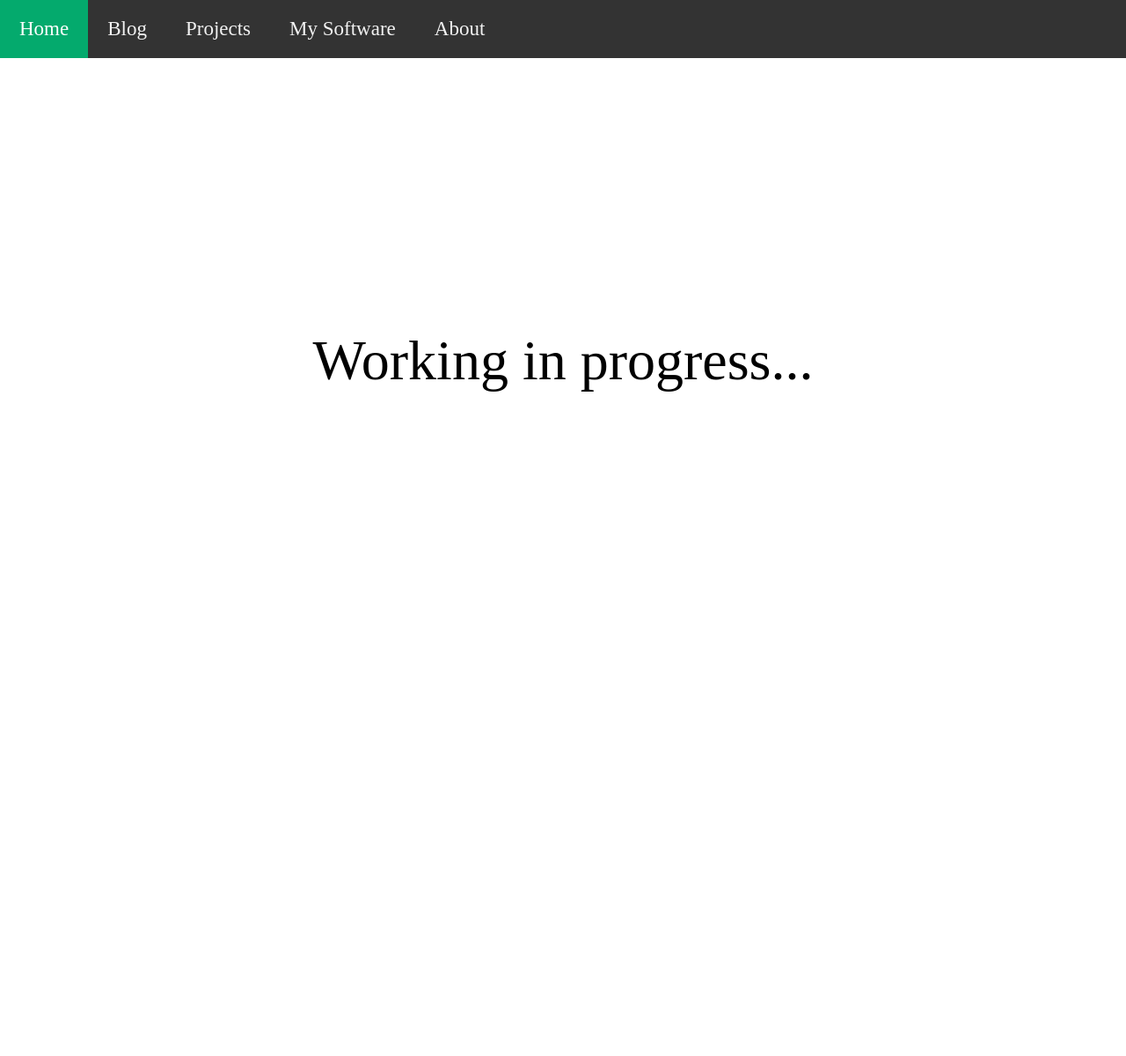
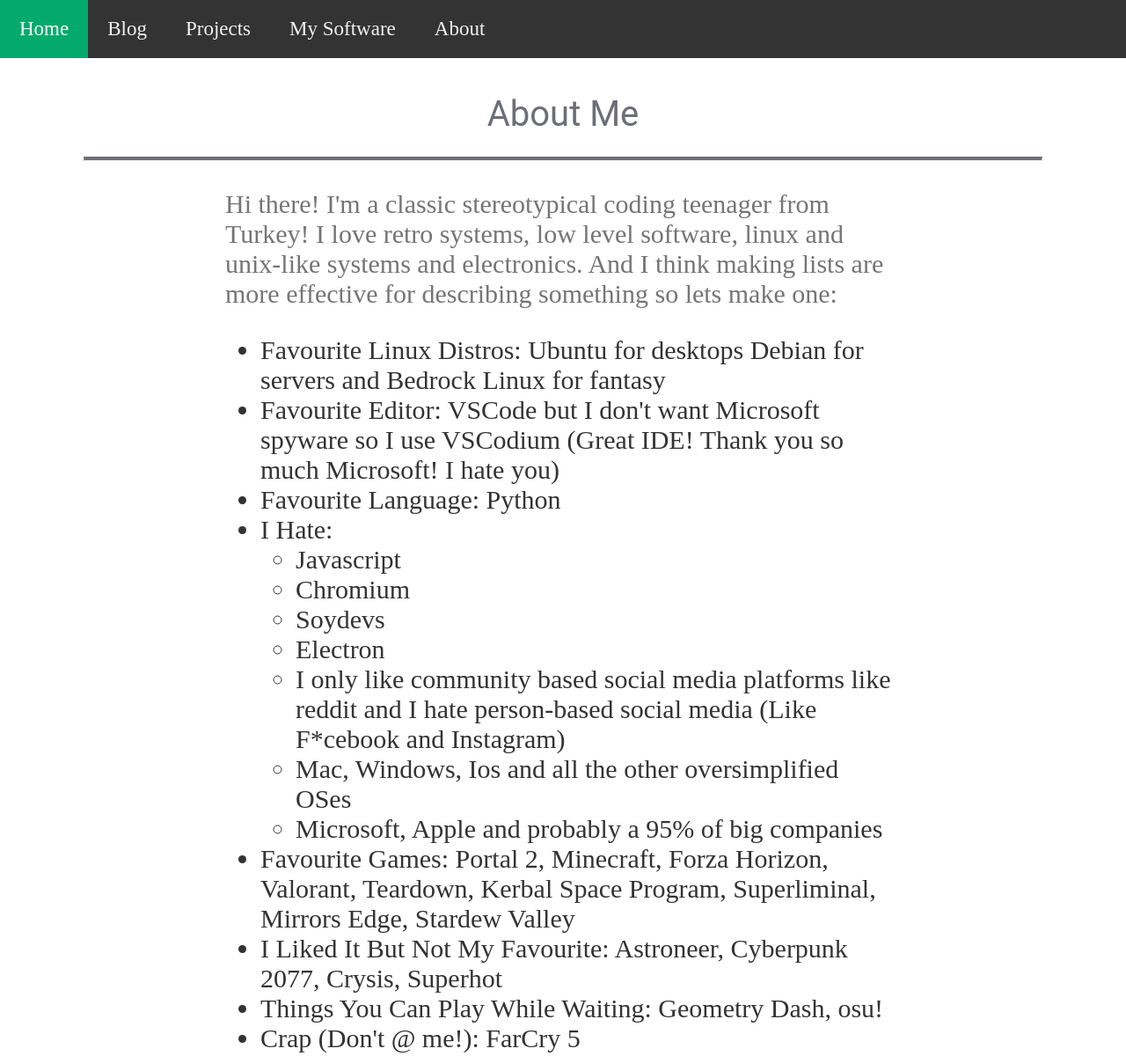
Before and after one commit to Aesistril/personal-website, a plain HTML site: page html/other/about.html in a window 1280 px wide. Shown: the whole page at 88% size. Before the commit the page ends 800 px from the top, so only its background shows below. Drawn offline with Linux system fonts and the light colour scheme; a web font is replaced by a local one.

Commit message:
made about page

```diff
--- a/css/about.css
+++ b/css/about.css
@@ -0,0 +1,68 @@
+@font-face {
+    font-family: "roboto";
+    src: url("../font/roboto/Roboto-Medium.ttf");
+}
+
+@font-face {
+    font-family: "robotoLight";
+    src: url("../font/roboto/Roboto-Light.ttf");
+}
+
+
+@font-face {
+    font-family: "vietnam";
+    src: url("../font/vietnamPro/BeVietnamPro-Medium.ttf");
+}
+
+.aboutMe {
+    font-family: 'robotoLight';
+    font-size: 30px;
+    color: #757575;
+    margin-top: -2.5%;
+    margin-left: 20%;
+    margin-right: 20%;
+}
+
+.aboutList {
+    margin-left: 20%;
+    margin-right: 20%;
+}
+
+.aboutList li{
+    color: #333333;
+    font-family: 'robotoLight';
+    font-size: 30px;
+}
+
+.centerTitle {
+    font-family: 'roboto';
+    font-size: 40px;
+    color: #6c6f77;
+    text-align: center;
+}
+
+.titleSeperator {
+    width: 85vw;
+    border-top: 4px solid #6c6f77;
+    margin-top: -15px;
+    margin-bottom: 5%;
+}
+
+.aboutMeMB {
+    font-family: 'robotoLight';
+    font-size: 25px;
+    color: #757575;
+    margin-left: 5%;
+    margin-right: 5%;
+}
+
+.aboutListMB {
+    margin-left: 5%;
+    margin-right: 5%;
+}
+
+.aboutListMB li{
+    color: #333333;
+    font-family: 'robotoLight';
+    font-size: 25px;
+}
--- a/html/other/about.html
+++ b/html/other/about.html
@@ -7,9 +7,10 @@
   <meta name="viewport" content="width=device-width, initial-scale=1" />
   <title>Yigit's Personal Website</title>
   <script src="/js/sidebar.js"></script>
-  <link rel="stylesheet" href="/css/navbar.css"/>
-  <link rel="stylesheet" href="/css/global.css"/>
-  <link rel="stylesheet" href="/css/sidebar.css"/>
+  <link rel="stylesheet" href="/css/navbar.css" />
+  <link rel="stylesheet" href="/css/global.css" />
+  <link rel="stylesheet" href="/css/about.css" />
+  <link rel="stylesheet" href="/css/sidebar.css" />
 </head>
 
 <body style="background-color: white">
@@ -28,8 +29,67 @@
     <a href="/html/other/softwareindex.html" class="">My Software</a>
     <a href="/html/other/about.html" class="">About</a>
   </div>
-  <span onclick="openNav()" class="mobile sidebarButton"><img src="/img/index/menubutton.png" alt="menu button layer2" class="menubutton"></span>
-  <p style="color: black; text-align: center; padding: 19% 0; font-size: 400%;">Working in progress...</p>
+  <span onclick="openNav()" class="mobile sidebarButton"><img src="/img/index/menubutton.png" alt="menu button layer2"
+      class="menubutton"></span>
+  <a href=""></a>
+  <p class="centerTitle">About Me</p>
+  <hr class='titleSeperator'>
+  <p class="aboutMe desktop">Hi there! I'm a classic stereotypical coding teenager from Turkey! I love retro systems,
+    low level
+    software, linux
+    and
+    unix-like systems and electronics. And I think making lists are more effective for describing something so lets make
+    one:</p>
+  <ul class="aboutList desktop">
+    <li>Favourite Linux Distros: Ubuntu for desktops Debian for servers and Bedrock Linux for fantasy</li>
+    <li>Favourite Editor: VSCode but I don't want Microsoft spyware so I use VSCodium (Great IDE! Thank you so much
+      Microsoft! I hate you)</li>
+    <li>Favourite Language: Python</li>
+    <li>I Hate:</li>
+    <ul>
+      <li>Javascript</li>
+      <li>Chromium</li>
+      <li>Soydevs</li>
+      <li>Electron</li>
+      <li>I only like community based social media platforms like reddit and I hate person-based social media (Like
+        F*cebook and Instagram)</li>
+      <li>Mac, Windows, Ios and all the other oversimplified OSes</li>
+      <li>Microsoft, Apple and probably a 95% of big companies</li>
+    </ul>
+    <li>Favourite Games: Portal 2, Minecraft, Forza Horizon, Valorant, Teardown, Kerbal Space Program, Superliminal,
+      Mirrors Edge, Stardew Valley</li>
+    <li>I Liked It But Not My Favourite: Astroneer, Cyberpunk 2077, Crysis, Superhot</li>
+    <li>Things You Can Play While Waiting: Geometry Dash, osu!</li>
+    <li>Crap (Don't @ me!): FarCry 5</li>
+  </ul>
+  <p class="aboutMeMB mobile">Hi there! I'm a classic stereotypical coding teenager from Turkey! I love retro systems,
+    low level
+    software, linux
+    and
+    unix-like systems and electronics. And I think making lists are more effective for describing something so lets make
+    one:</p>
+  <ul class="aboutListMB mobile">
+    <li>Favourite Linux Distros: Ubuntu for desktops Debian for servers and Bedrock Linux for fantasy</li>
+    <li>Favourite Editor: VSCode but I don't want Microsoft spyware so I use VSCodium (Great IDE! Thank you so much
+      Microsoft! I hate you)</li>
+    <li>Favourite Language: Python</li>
+    <li>I Hate:</li>
+    <ul>
+      <li>Javascript</li>
+      <li>Chromium</li>
+      <li>Soydevs</li>
+      <li>Electron</li>
+      <li>I only like community based social media platforms like reddit and I hate person-based social media (Like
+        F*cebook and Instagram)</li>
+      <li>Mac, Windows, Ios and all the other oversimplified OSes</li>
+      <li>Microsoft, Apple and probably a 95% of big companies</li>
+    </ul>
+    <li>Favourite Games: Portal 2, Minecraft, Forza Horizon, Valorant, Teardown, Kerbal Space Program, Superliminal,
+      Mirrors Edge, Stardew Valley</li>
+    <li>I Liked It But Not My Favourite: Astroneer, Cyberpunk 2077, Crysis, Superhot</li>
+    <li>Things You Can Play While Waiting: Geometry Dash, osu!</li>
+    <li>Crap (Don't @ me!): FarCry 5</li>
+  </ul>
 </body>
 
 </html>
```
